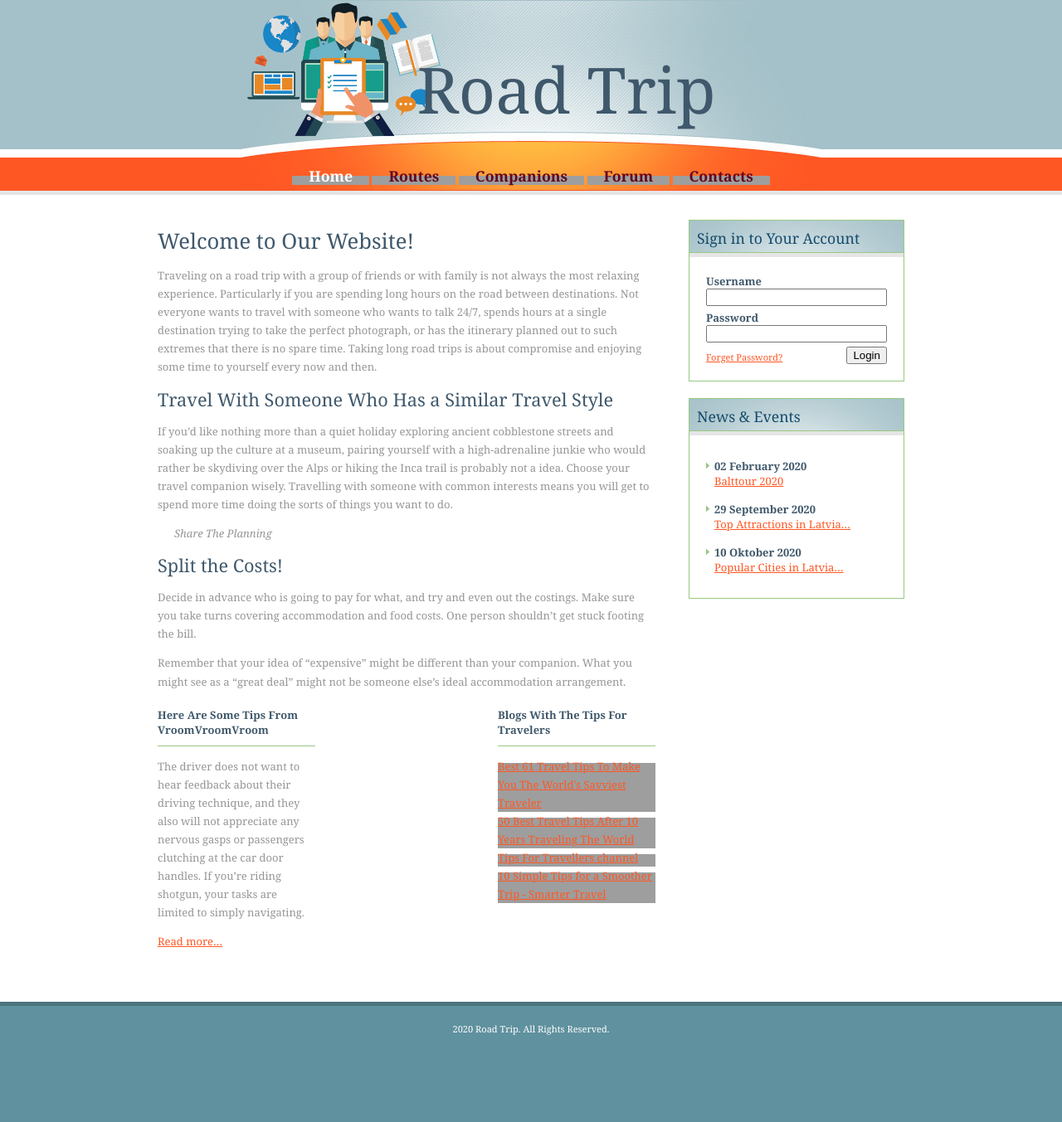
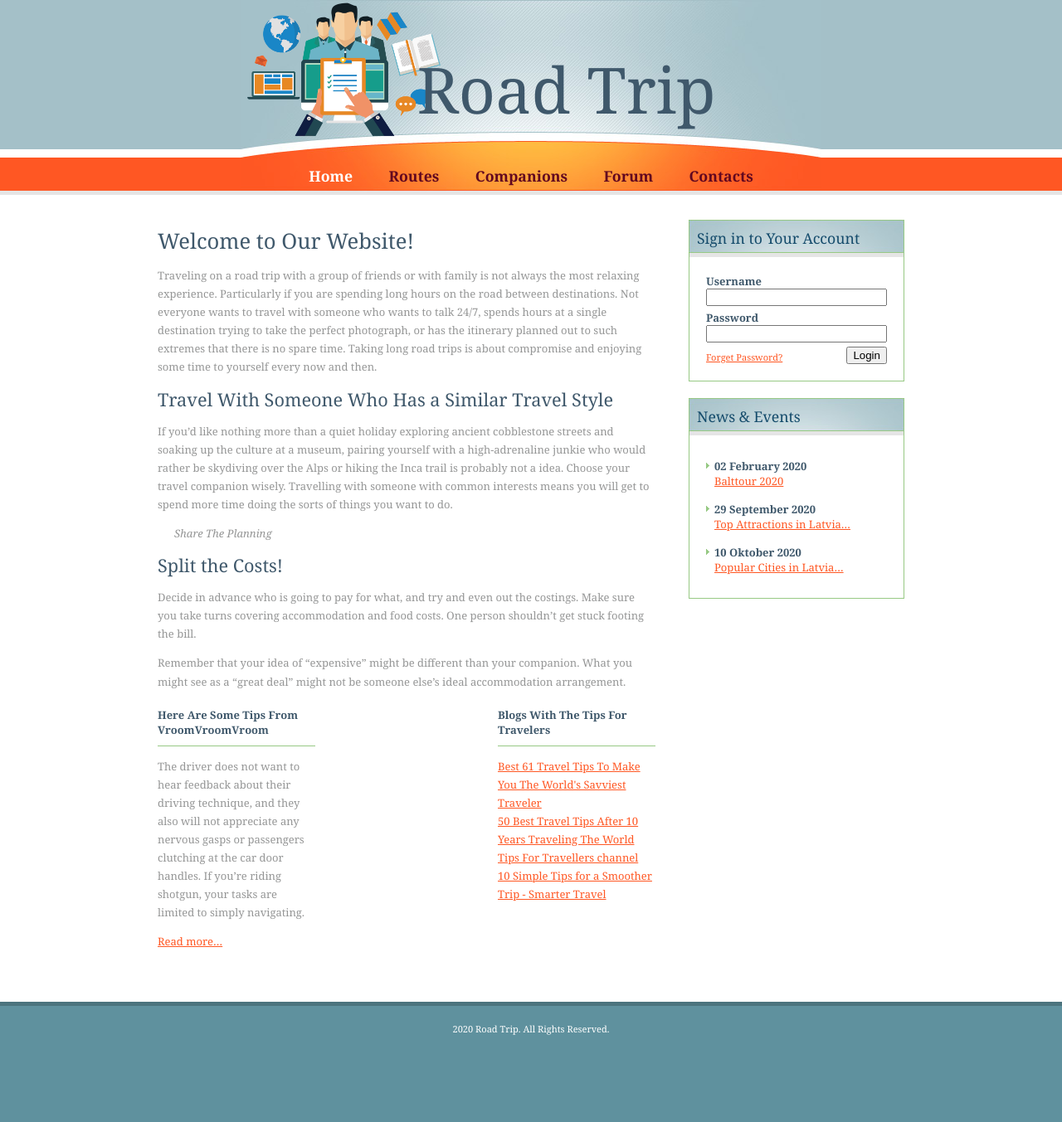
Before and after one commit to SvetlanaLisova/TripTravel, a Flask app: page / in a window 1280 px wide. Shown: the whole page at 83% size. Run offline with Flask 2, Linux system fonts and the light colour scheme; grey boxes are pictures that could not be loaded.

Commit message:
Add files via upload

```diff
--- a/static/css/default.css
+++ b/static/css/default.css
@@ -52,8 +52,6 @@ p, ol, ul {
 	line-height: 170%;
 }
 
-p {
-}
 
 ol {
 	margin-left: 0;
@@ -69,7 +67,6 @@ ul {
 
 ul li {
 	padding-left: 15px;
-	background: url(../images/img07.gif) no-repeat 0px 7px;
 }
 
 blockquote {
@@ -78,8 +75,7 @@ blockquote {
 	font-style: italic;
 }
 
-blockquote * {
-}
+
 
 a {
 	color: #FF5723;
@@ -201,8 +197,6 @@ hr {
 	padding-top: 8px;
 }
 
-.twocols {
-}
 
 .twocols .title {
 	padding-bottom: 10px;
@@ -221,8 +215,7 @@ hr {
 	float: right;
 }
 
-.twocols ul {
-}
+
 
 .twocols ul li {
 	padding-left: 0;
@@ -267,8 +260,6 @@ hr {
 	line-height: normal;
 }
 
-.boxed ul {
-}
 
 .boxed ul li {
 	padding: 8px 0 8px 10px;
@@ -281,8 +272,7 @@ hr {
 
 /* Login */
 
-#login {
-}
+
 
 #login form {
 	margin: 0;
```
